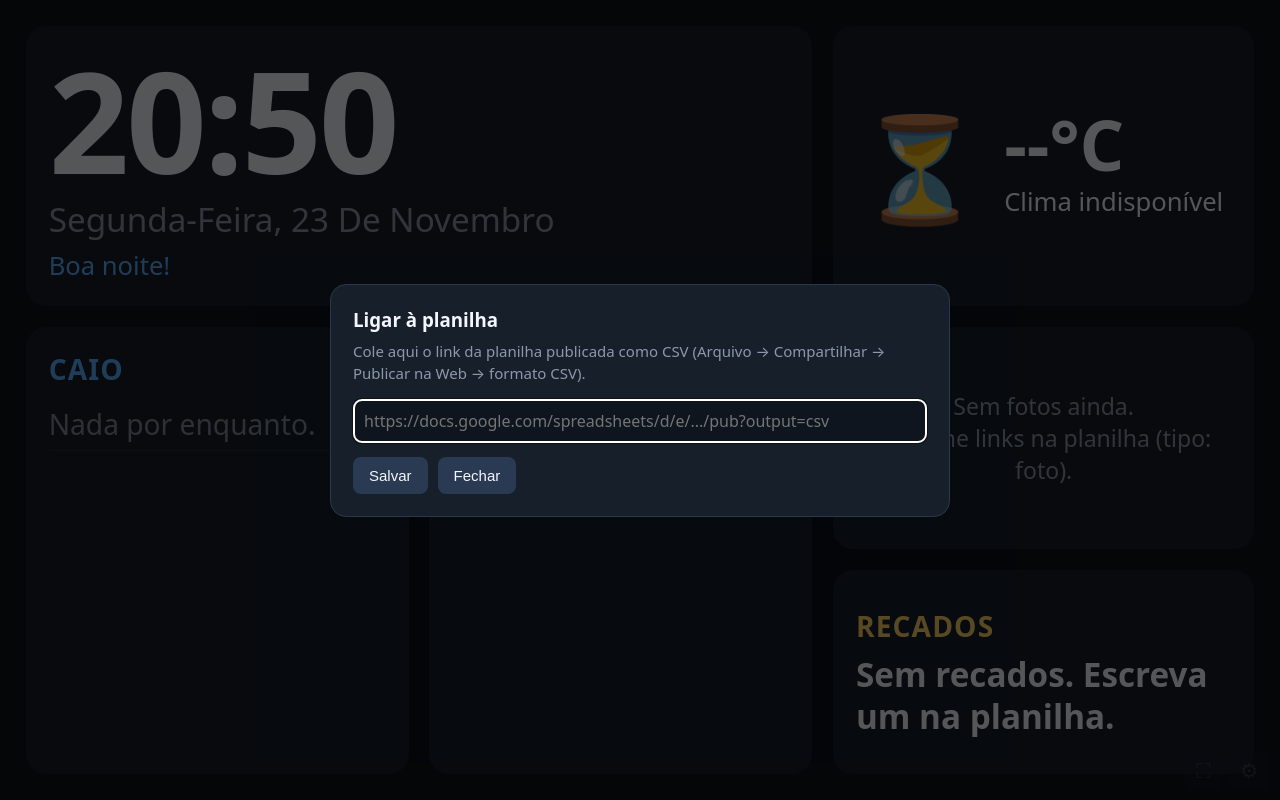
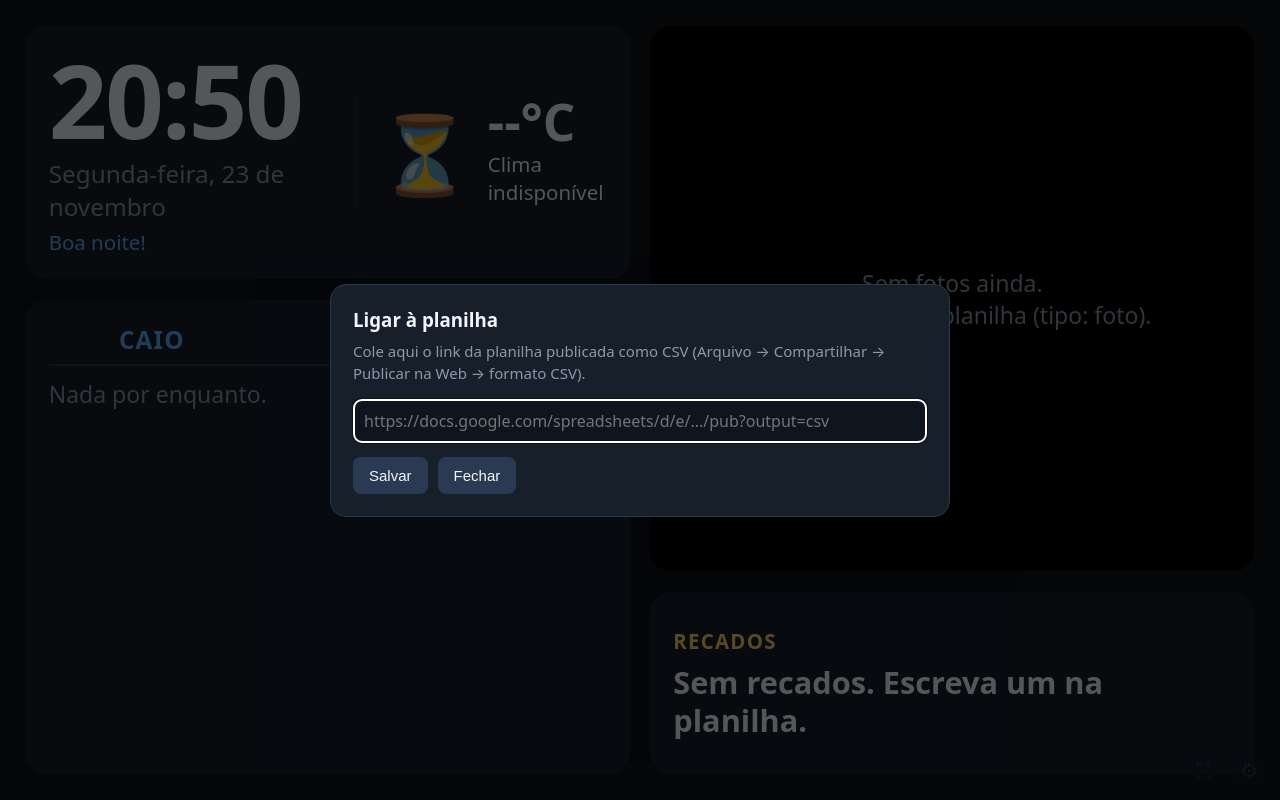
Before and after one commit to caiovitmachado-bot/painel, a plain HTML site: page index.html in a window 1280 px wide. Drawn offline with Linux system fonts and the light colour scheme; no server answers.

Commit message:
Add files via upload

```diff
--- a/index.html
+++ b/index.html
@@ -9,35 +9,39 @@
 *,*::before,*::after{box-sizing:border-box}
 html,body{height:100%;margin:0}
 body{background:var(--bg);color:var(--tx);font-family:system-ui,-apple-system,"Segoe UI",Roboto,Arial,sans-serif;overflow:hidden}
-.grid{height:100%;display:grid;grid-template-columns:1fr 1fr 1.1fr;grid-template-rows:auto 1fr;gap:1.6vw;padding:2vw}
+.grid{height:100%;display:grid;grid-template-columns:1fr 1fr;grid-template-rows:auto 1fr;gap:1.6vw;padding:2vw}
 .card{background:var(--card);border-radius:1.6vw;padding:1.8vw;min-height:0;overflow:hidden}
-.clock{grid-column:1/3;display:flex;flex-direction:column;justify-content:center}
-#time{font-size:min(11vw,20vh);font-weight:700;line-height:1;letter-spacing:-.02em;font-variant-numeric:tabular-nums}
-#date{font-size:min(2.6vw,4.6vh);color:var(--mu);margin-top:.8vh;text-transform:capitalize}
-#greet{font-size:min(2vw,3.6vh);color:var(--c1);margin-top:.8vh}
-.weather{display:flex;align-items:center;gap:1.6vw}
-#wi{font-size:min(8vw,14vh)}
-#wt{font-size:min(5.5vw,10vh);font-weight:700;line-height:1}
-#wc{font-size:min(2vw,3.6vh);margin-top:.5vh}
-#wm{font-size:min(1.6vw,3vh);color:var(--mu);margin-top:.5vh}
-h2{margin:0 0 1.2vh;font-size:min(2.2vw,4vh);font-weight:700;letter-spacing:.04em}
-.caio h2{color:var(--c1)}.isa h2{color:var(--c2)}
-ul{list-style:none;margin:0;padding:0}
-.ag li{display:flex;gap:1.2vw;font-size:min(2.2vw,4.2vh);padding:.9vh 0;border-bottom:1px solid #243041;opacity:.9}
-.ag li b{min-width:5ch;font-variant-numeric:tabular-nums}
-.caio li b{color:var(--c1)}.isa li b{color:var(--c2)}
-.ag li.past{opacity:.28}
-.ag li.next{opacity:1;color:#fff;font-weight:700}
-.empty{color:var(--mu);font-size:min(1.8vw,3.4vh)}
-.side{display:flex;flex-direction:column;gap:1.6vw;min-height:0}
-.photo{flex:1.4;position:relative;padding:0}
-.ph{position:absolute;inset:0;background-size:cover;background-position:center;opacity:0;transition:opacity 1.2s}
+.top{display:flex;align-items:center;justify-content:space-between;gap:1.5vw}
+#time{font-size:min(8vw,17vh);font-weight:700;line-height:1;letter-spacing:-.02em;font-variant-numeric:tabular-nums}
+#date{font-size:min(1.9vw,3.6vh);color:var(--mu);margin-top:.8vh}
+#greet{font-size:min(1.6vw,3vh);color:var(--c1);margin-top:.6vh}
+.weather{display:flex;align-items:center;gap:1.2vw;padding-left:1.5vw;border-left:1px solid #243041}
+#wi{font-size:min(6vw,11vh)}
+#wt{font-size:min(4vw,8vh);font-weight:700;line-height:1}
+#wc{font-size:min(1.6vw,3vh);margin-top:.4vh}
+#wm{font-size:min(1.3vw,2.5vh);color:var(--mu);margin-top:.4vh}
+.ahead,.r{display:grid;grid-template-columns:6ch 1fr 1fr;gap:1.2vw}
+.ahead{padding-bottom:1vh;border-bottom:2px solid #2b3849}
+.ahead h2{margin:0;font-size:min(1.9vw,3.6vh);letter-spacing:.05em}
+.ahead .c{color:var(--c1)}.ahead .i{color:var(--c2)}
+.r{padding:.9vh 0;border-bottom:1px solid #243041;font-size:min(1.9vw,3.7vh);align-items:start}
+.r b{color:var(--mu);font-variant-numeric:tabular-nums}
+.r.past{opacity:.28}
+.cell div{padding:.1vh 0}
+.cell.nc.next{color:var(--c1);font-weight:700}
+.cell.ni.next{color:var(--c2);font-weight:700}
+.empty{color:var(--mu);font-size:min(1.8vw,3.4vh);padding-top:1.5vh}
+.side{grid-column:2;grid-row:1/3;display:flex;flex-direction:column;gap:1.6vw;min-height:0}
+.photo{flex:4;position:relative;padding:0;background:#000}
+.ph{position:absolute;inset:0;opacity:0;transition:opacity 1.2s;overflow:hidden}
 .ph.on{opacity:1}
+.ph::before{content:"";position:absolute;inset:-6%;background:var(--u) center/cover no-repeat;filter:blur(28px) brightness(.5)}
+.ph::after{content:"";position:absolute;inset:0;background:var(--u) center/contain no-repeat}
 .noph{position:absolute;inset:0;display:flex;align-items:center;justify-content:center;color:var(--mu);font-size:min(1.8vw,3.4vh);text-align:center;padding:2vw}
 .rec{flex:1;display:flex;flex-direction:column;justify-content:center}
-.rec h2{color:#ffd166}
-#rt{font-size:min(2.6vw,5vh);font-weight:600;line-height:1.25;transition:opacity .5s}
-.tools{position:fixed;right:.8vw;bottom:.8vw;display:flex;gap:.5vw;opacity:.15;transition:opacity .3s}
+.rec h2{margin:0 0 1vh;font-size:min(1.6vw,3vh);letter-spacing:.06em;color:#ffd166}
+#rt{font-size:min(2.4vw,4.6vh);font-weight:600;line-height:1.25;transition:opacity .5s}
+.tools{position:fixed;right:.8vw;bottom:.8vw;display:flex;gap:.5vw;opacity:.15;transition:opacity .3s;z-index:5}
 .tools:hover,.tools:focus-within{opacity:1}
 .tools button{background:#222c3b;color:var(--tx);border:0;border-radius:8px;font-size:max(18px,1.6vw);padding:.5vw .9vw;cursor:pointer}
 dialog{background:#171f2b;color:var(--tx);border:1px solid #2b3849;border-radius:16px;padding:22px;width:min(620px,94vw)}
@@ -46,15 +50,19 @@ dialog p{color:var(--mu);font-size:15px;line-height:1.5;margin:8px 0}
 input{width:100%;background:#0f151e;color:var(--tx);border:1px solid #2b3849;border-radius:8px;padding:10px;font:inherit;font-size:16px;margin-top:6px}
 .btns{display:flex;gap:10px;margin-top:14px}
 .btns button{background:#2a3a52;color:var(--tx);border:0;border-radius:8px;padding:10px 16px;font-size:15px;cursor:pointer}
-@media (max-aspect-ratio:1/1){body{overflow:auto}.grid{grid-template-columns:1fr;height:auto}.clock{grid-column:1}.side{min-height:90vh}}
+@media (max-aspect-ratio:1/1){body{overflow:auto}.grid{grid-template-columns:1fr;height:auto}.side{grid-column:1;grid-row:auto;min-height:90vh}.top{flex-wrap:wrap}.ahead,.r{font-size:18px}}
 </style>
 </head>
 <body>
 <div class="grid">
-  <section class="card clock"><div id="time">--:--</div><div id="date"></div><div id="greet"></div></section>
-  <section class="card weather"><div id="wi">⏳</div><div><div id="wt">--°C</div><div id="wc">Buscando o clima…</div><div id="wm"></div></div></section>
-  <section class="card caio"><h2>CAIO</h2><ul class="ag" id="ag_caio"></ul></section>
-  <section class="card isa"><h2>ISADORA</h2><ul class="ag" id="ag_isadora"></ul></section>
+  <section class="card top">
+    <div><div id="time">--:--</div><div id="date"></div><div id="greet"></div></div>
+    <div class="weather"><div id="wi">⏳</div><div><div id="wt">--°C</div><div id="wc">Buscando o clima…</div><div id="wm"></div></div></div>
+  </section>
+  <section class="card agenda">
+    <div class="ahead"><span></span><h2 class="c">CAIO</h2><h2 class="i">ISADORA</h2></div>
+    <div id="agb"></div>
+  </section>
   <div class="side">
     <section class="card photo"><div class="ph on" id="pa"></div><div class="ph" id="pb"></div><div class="noph" id="nop">Sem fotos ainda.<br>Adicione links na planilha (tipo: foto).</div></section>
     <section class="card rec"><h2>RECADOS</h2><div id="rt"></div></section>
@@ -80,25 +88,39 @@ const $=id=>document.getElementById(id);
 let URLCSV=(SHEET_URL||localStorage.getItem(KEY)||'').trim();
 let D={caio:[],isadora:[],recado:[],foto:[]};
 
-/* ---------- relógio e agenda ---------- */
-function agenda(id,items,now){
-  const ul=$(id);ul.textContent='';
-  if(!items.length){const li=document.createElement('li');li.className='empty';li.textContent='Nada por enquanto.';ul.appendChild(li);return}
-  const list=items.map(i=>{const m=i.h.match(/^(\d{1,2}):(\d{2})/);return {t:m?+m[1]*60+ +m[2]:9999,h:m?m[1].padStart(2,'0')+':'+m[2]:'•',x:i.x}}).sort((a,b)=>a.t-b.t);
-  const nx=list.find(i=>i.t>=now&&i.t<9999);
-  list.forEach(i=>{
-    const li=document.createElement('li'),b=document.createElement('b'),s=document.createElement('span');
-    b.textContent=i.h;s.textContent=i.x;li.append(b,s);
-    if(i.t<now)li.className='past';else if(i===nx)li.className='next';
-    ul.appendChild(li);
+/* ---------- agenda unificada ---------- */
+function agenda(now){
+  const box=$('agb');box.textContent='';
+  const rows=new Map();let u=0;
+  const nx={caio:9998,isadora:9998};
+  ['caio','isadora'].forEach(p=>D[p].forEach(i=>{
+    const m=i.h.match(/^(\d{1,2}):(\d{2})/);
+    const t=m?+m[1]*60+ +m[2]:9999;
+    const key=m?String(t):'u'+(u++);
+    if(!rows.has(key))rows.set(key,{t:t,h:m?m[1].padStart(2,'0')+':'+m[2]:'•',caio:[],isadora:[]});
+    rows.get(key)[p].push(i.x);
+    if(t>=now&&t<9999&&t<nx[p])nx[p]=t;
+  }));
+  if(!rows.size){const e=document.createElement('div');e.className='empty';e.textContent='Nada por enquanto.';box.appendChild(e);return}
+  [...rows.values()].sort((a,b)=>a.t-b.t).forEach(r=>{
+    const row=document.createElement('div');row.className='r'+(r.t<now?' past':'');
+    const b=document.createElement('b');b.textContent=r.h;row.appendChild(b);
+    [['caio','nc'],['isadora','ni']].forEach(([p,c])=>{
+      const cell=document.createElement('div');cell.className='cell '+c+(r.t===nx[p]?' next':'');
+      r[p].forEach(x=>{const d=document.createElement('div');d.textContent=x;cell.appendChild(d)});
+      row.appendChild(cell);
+    });
+    box.appendChild(row);
   });
 }
 function tick(){
   const d=new Date(),now=d.getHours()*60+d.getMinutes();
   $('time').textContent=d.toLocaleTimeString('pt-BR',{hour:'2-digit',minute:'2-digit'});
-  $('date').textContent=d.toLocaleDateString('pt-BR',{weekday:'long',day:'numeric',month:'long'});
+  const s=d.toLocaleDateString('pt-BR',{weekday:'long',day:'numeric',month:'long'});
+  $('date').textContent=s.charAt(0).toUpperCase()+s.slice(1);
   const h=d.getHours();$('greet').textContent=h<12?'Bom dia!':h<18?'Boa tarde!':'Boa noite!';
-  agenda('ag_caio',D.caio,now);agenda('ag_isadora',D.isadora,now);
+  const k=now+'|'+JSON.stringify(D.caio)+JSON.stringify(D.isadora);
+  if(k!==tick.k){tick.k=k;agenda(now)}
 }
 
 /* ---------- clima (Open-Meteo, automático) ---------- */
@@ -118,10 +140,10 @@ async function weather(){
 /* ---------- planilha ---------- */
 function csv(t){const r=[];let row=[],c='',q=false;for(let i=0;i<t.length;i++){const ch=t[i];if(q){if(ch=='"'){if(t[i+1]=='"'){c+='"';i++}else q=false}else c+=ch}else if(ch=='"')q=true;else if(ch==','){row.push(c);c=''}else if(ch=='\n'||ch=='\r'){if(ch=='\r'&&t[i+1]=='\n')i++;row.push(c);r.push(row);row=[];c=''}else c+=ch}if(c||row.length){row.push(c);r.push(row)}return r}
 const norm=s=>(s||'').toLowerCase().normalize('NFD').replace(/[\u0300-\u036f]/g,'').trim();
-function img(u){u=u.trim();const m=u.match(/drive\.google\.com\/file\/d\/([\w-]+)/)||u.match(/drive\.google\.com\/(?:open|uc)\?.*id=([\w-]+)/);return m?'https://drive.google.com/thumbnail?id='+m[1]+'&sz=w1600':u}
+function img(u){u=u.trim();const m=u.match(/drive\.google\.com\/file\/d\/([\w-]+)/)||u.match(/drive\.google\.com\/(?:open|uc)\?.*id=([\w-]+)/);return m?'https://lh3.googleusercontent.com/d/'+m[1]+'=w1600':u}
 function apply(txt){
   const n={caio:[],isadora:[],recado:[],foto:[]};
-  csv(txt).forEach((r,i)=>{
+  csv(txt).forEach(r=>{
     const t=norm(r[0]);if(!t||t==='tipo')return;
     const h=(r[1]||'').trim(),x=(r[2]||'').trim();
     if(t==='caio'||t==='isadora'){if(x||h)n[t].push({h:x?h:'',x:x||h})}
@@ -152,15 +174,22 @@ function recado(){
     t.style.opacity=1;ri=(ri+1)%Math.max(D.recado.length,1);
   },400);
 }
-function foto(){
+function alt(u){const m=u.match(/lh3\.googleusercontent\.com\/d\/([\w-]+)/);return m?'https://drive.google.com/thumbnail?id='+m[1]+'&sz=w1600':null}
+function foto(tries){
   if(!D.foto.length)return;
+  tries=tries||0;
   const u=D.foto[pi%D.foto.length];pi=(pi+1)%D.foto.length;
+  const show=src=>{
+    const a=$(front?'pb':'pa'),b=$(front?'pa':'pb');
+    a.style.setProperty('--u','url("'+src+'")');a.classList.add('on');b.classList.remove('on');front=!front;
+  };
   const im=new Image();
-  im.onload=()=>{
-    const a=$(front?'pb':'pa'),b=$(front?'pa':'pb');
-    a.style.backgroundImage='url("'+u+'")';a.classList.add('on');b.classList.remove('on');front=!front;
+  im.onload=()=>show(im.src);
+  im.onerror=()=>{
+    const a2=alt(u);
+    if(a2){const i2=new Image();i2.onload=()=>show(a2);i2.onerror=()=>{if(tries<D.foto.length)setTimeout(()=>foto(tries+1),300)};i2.src=a2}
+    else if(tries<D.foto.length)setTimeout(()=>foto(tries+1),300);
   };
-  im.onerror=()=>{};
   im.src=u;
 }
 
```
